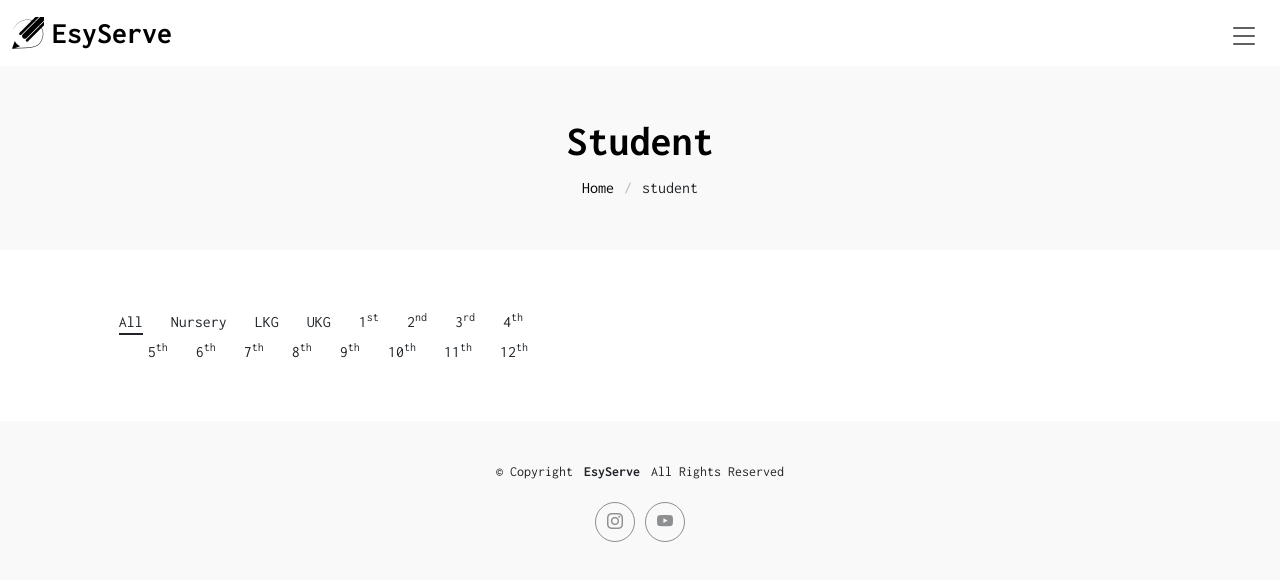
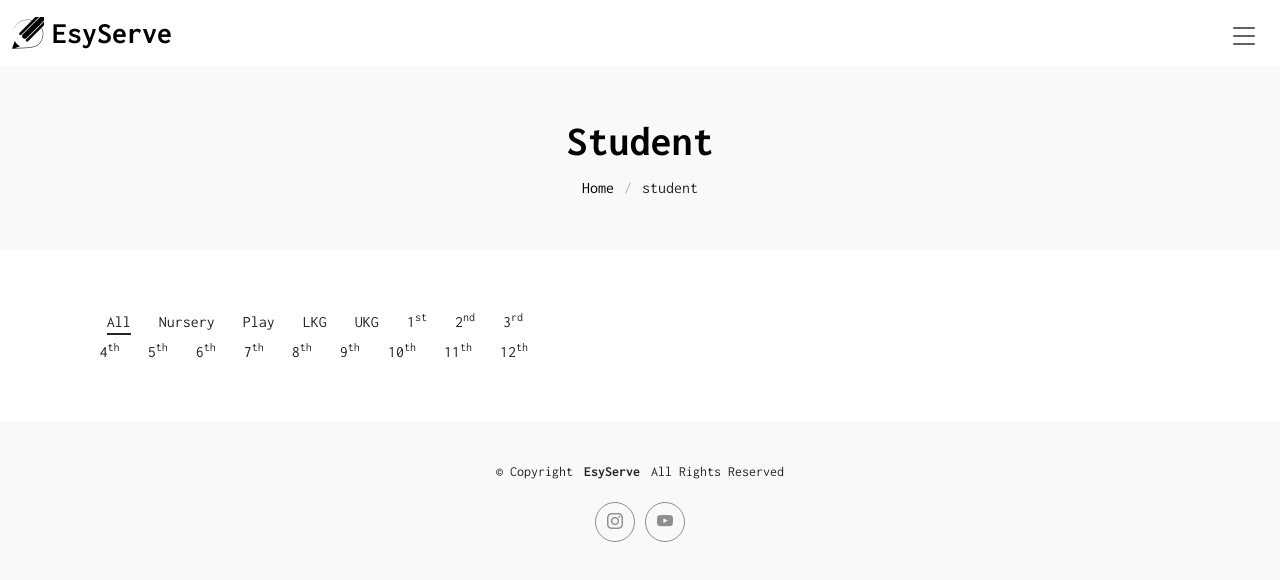
Before and after one commit to hammadewans/esyserveschool, a plain HTML site: page student.html in a window 1280 px wide. Drawn offline with Linux system fonts and the light colour scheme; no server answers.

Commit message:
Update student.html

```diff
--- a/student.html
+++ b/student.html
@@ -106,6 +106,7 @@
               <ul class="portfolio-filters isotope-filters" data-aos="fade-up" data-aos-delay="100">
                 <li data-filter="*" class="filter-active">All</li>
                 <li data-filter=".filter-nursery">Nursery</li>
+                <li data-filter=".filter-play">Play</li>
                 <li data-filter=".filter-lkg">LKG</li>
                 <li data-filter=".filter-ukg">UKG</li>
                 <li data-filter=".filter-1">1<sup>st</sup> </li>
```
